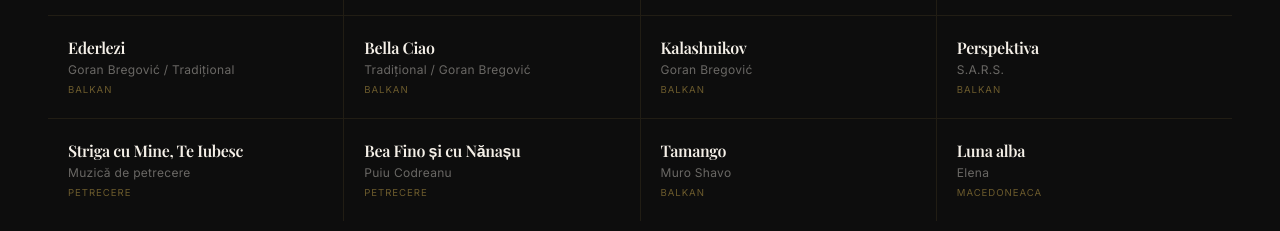
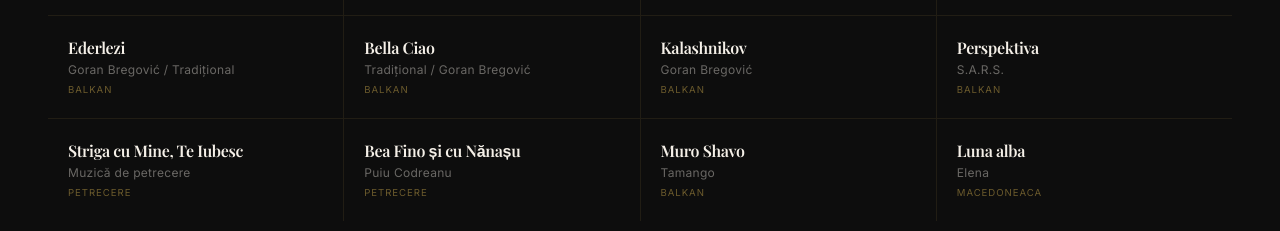
Before and after one commit to NovaMusicHUB/highlife-showband, a Next.js app: page / in a window 1280 px wide. Shown: the part 6360-6591 px from the top of the page. Built offline with nearby package versions, Linux system fonts and the light colour scheme.

Commit message:
Swap Tamango and Muro Shavo in repertoire

```diff
--- a/app/components/Repertoire.tsx
+++ b/app/components/Repertoire.tsx
@@ -38,7 +38,7 @@
   { title: "Perspektiva", artist: "S.A.R.S.", category: "Balkan" },
   { title: "Striga cu Mine, Te Iubesc", artist: "Muzică de petrecere", category: "Petrecere" },
   { title: "Bea Fino și cu Nănașu", artist: "Puiu Codreanu", category: "Petrecere" },
-  { title: "Tamango", artist: "Muro Shavo", category: "Balkan" },
+  { title: "Muro Shavo", artist: "Tamango", category: "Balkan" },
   { title: "Luna alba", artist: "Elena", category: "Macedoneaca" },
 ] as const;
 
```
